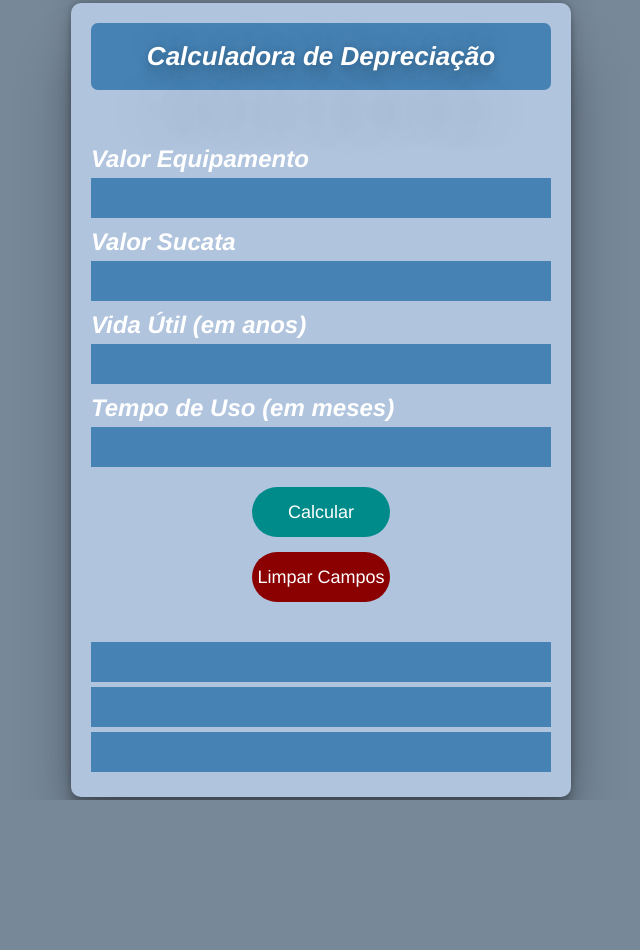
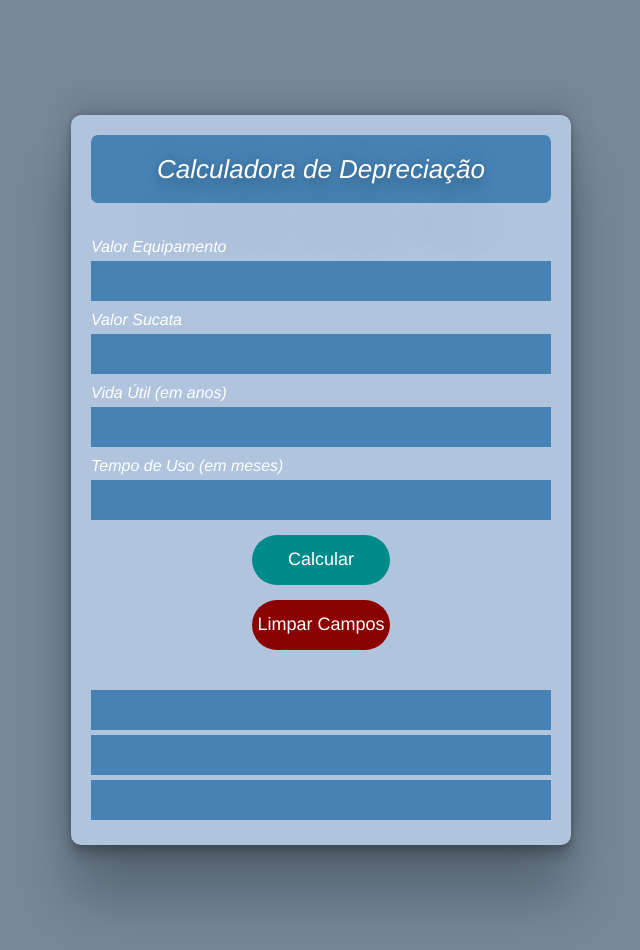
Before and after one commit to j0t4Vv/Calculadora, a plain HTML site: page index.html in a window 1280 px wide. Shown: the whole page, without its empty margins (319-959 px from the left). Before the commit the page ends 800 px from the top, so only its background shows below. Drawn offline with Linux system fonts and the light colour scheme.

Commit message:
Update style.css

```diff
--- a/style.css
+++ b/style.css
@@ -7,23 +7,20 @@
 }
 
 body{
-    height: 100vh;
+    height: 120vh;
     width: 100vw;
     display: flex;
     align-items: center;
     justify-content: center;
     background: lightslategray;
     font-style: italic;
-    font-weight: 600;
-    font-size: x-large;
-
 
 }
 
 div{
     display: flex;
     background-color: lightsteelblue;
-    justify-content: space-around;
+    justify-content: center;
     flex-direction: column;
     padding: 20px;
     border-radius: 10px;
@@ -50,7 +47,7 @@ header{
     background-color: steelblue;
     background-size: contain;
     text-shadow: rgba(0, 0, 0, 0.25) 0px 54px 55px, rgba(0, 0, 0, 0.12) 0px -12px 30px, rgba(0, 0, 0, 0.12) 0px 4px 6px, rgba(0, 0, 0, 0.17) 0px 12px 13px, rgba(0, 0, 0, 0.09) 0px -3px 5px;;
-    margin-bottom: 50px;
+    margin-bottom: 30px;
 }
 
 input{
@@ -61,6 +58,7 @@ input{
     height: 40px;
     color: white;
     background-color: steelblue;
+    font-size: 17px;
 }
 
 .btn{
@@ -69,7 +67,7 @@ input{
     color: white;
     height: 30px;
     border-radius: 50px;
-    margin-top: 15px;
+    margin-top: 10px;
     outline: none;
     height: 50px;
     width: 30%;
```
